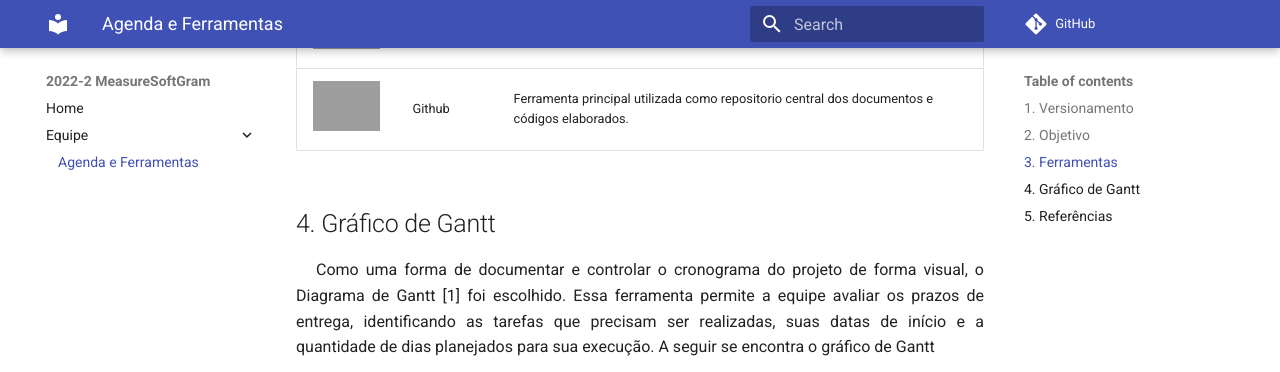
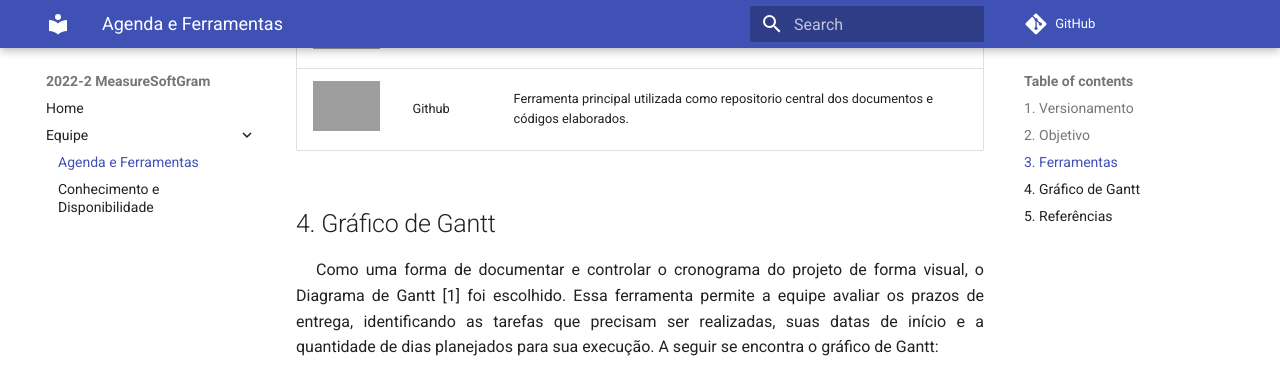
Before and after one commit to fga-eps-mds/2022-2-MeasureSoftGram-Doc, an MkDocs documentation site: the page built from docs/equipe/agenda-e-ferramentas.md, in a window 1280 px wide and 900 px high, scrolled down 1474 px, cut to the strip 0-372 px from the top of the window. Built offline with MkDocs 1.6.1 and Material for MkDocs 9.7.7, drawn with Linux system fonts in a browser that asks for light colours; comment, search, counter and statistics services are not loaded; some of the changed text lies outside the part shown; grey boxes are pictures that could not be loaded.

```diff
--- a/docs/equipe/agenda-e-ferramentas.md
+++ b/docs/equipe/agenda-e-ferramentas.md
@@ -73,7 +73,7 @@ Versão|Data|Descrição|Autor(es)
 ## 4. Gráfico de Gantt
 
 <p align="justify" style="text-indent: 20px">
-    Como uma forma de documentar e controlar o cronograma do projeto de forma visual, o Diagrama de Gantt [1] foi escolhido. Essa ferramenta permite a equipe avaliar os prazos de entrega, identificando as tarefas que precisam ser realizadas, suas datas de início e a quantidade de dias planejados para sua execução. A seguir se encontra o gráfico de Gantt
+    Como uma forma de documentar e controlar o cronograma do projeto de forma visual, o Diagrama de Gantt [1] foi escolhido. Essa ferramenta permite a equipe avaliar os prazos de entrega, identificando as tarefas que precisam ser realizadas, suas datas de início e a quantidade de dias planejados para sua execução. A seguir se encontra o gráfico de Gantt:
 </p>
 
 <!-- Link do docs: https://docs.google.com/spreadsheets/d/12dvH6cImAL7deYCg0QH1KWBjoLc0f6ftNfTULV4i1ww/edit?usp=sharing -->
--- a/mkdocs.yml
+++ b/mkdocs.yml
@@ -9,6 +9,7 @@ nav:
   - Home: index.html
   - Equipe:
     - Agenda e Ferramentas: equipe/agenda-e-ferramentas.md
+    - Conhecimento e Disponibilidade: equipe/conhecimento-e-disponibilidade.md
   # - Contribuição:
   #   -
   # - Visão de Produto:
```
Also changed, not shown: other parts of docs/equipe/agenda-e-ferramentas.md (+1 -1 lines), docs/equipe/conhecimento-e-disponibilidade.md (added, +21 -0 lines).
